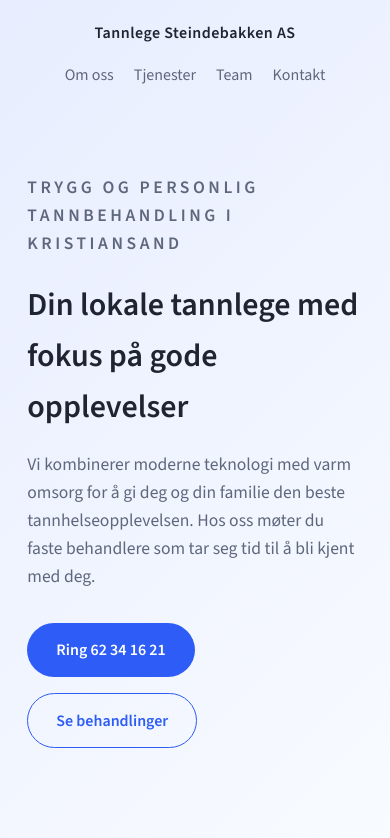
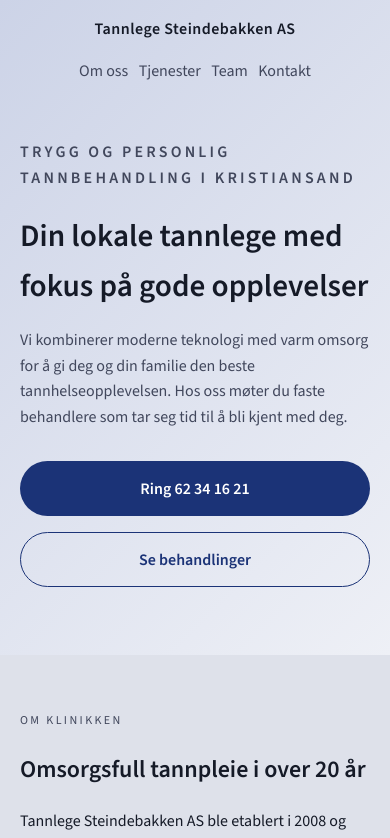
Before and after one commit to mariusops/dentist, a Next.js app: page / in a window 390 px wide. Shown: the top 838 px of the page. Built offline with nearby package versions, Linux system fonts and the light colour scheme.

Commit message:
Refactor global styles for improved responsiveness and visual consistency

```diff
--- a/app/globals.css
+++ b/app/globals.css
@@ -1,13 +1,13 @@
 @import url("https://fonts.googleapis.com/css2?family=Source+Sans+3:wght@300;400;600&display=swap");
 
 :root {
-  --bg: #f5f6fb;
-  --surface: #ffffff;
-  --accent: #2d5cf6;
-  --accent-dark: #1b3ec6;
-  --text: #1f2430;
-  --muted: #5f677c;
-  --card-border: #e3e6f0;
+  --bg: #dee1ea;
+  --surface: #fafafa;
+  --accent: #1b3377;
+  --accent-dark: #122354;
+  --text: #151a27;
+  --muted: #41475c;
+  --card-border: #c2c7d9;
 }
 
 *,
@@ -54,7 +54,7 @@
 }
 
 .hero {
-  background: linear-gradient(135deg, #e8edff, #f8fbff);
+  background: linear-gradient(135deg, #ccd3e7, #eef0f6);
   padding: 0 7vw 5rem;
 }
 
@@ -209,10 +209,78 @@
 @media (max-width: 720px) {
   .nav {
     flex-direction: column;
+    align-items: flex-start;
+    padding: 1rem 0 0.5rem;
   }
 
   .nav-links {
     flex-wrap: wrap;
+    justify-content: flex-start;
+    gap: 0.65rem;
+  }
+
+  .hero {
+    padding: 0 1.5rem 3.5rem;
+  }
+
+  .hero-content {
+    padding: 2rem 0 1.25rem;
+  }
+
+  h1 {
+    font-size: clamp(1.8rem, 8vw, 2.4rem);
+  }
+
+  .hero p {
+    font-size: 1rem;
+  }
+
+  .hero-actions {
+    flex-direction: column;
+  }
+
+  .hero-actions .btn {
+    width: 100%;
     justify-content: center;
   }
+
+  .section {
+    padding: 3rem 1.5rem;
+  }
+
+  .cards,
+  .team-grid {
+    grid-template-columns: 1fr;
+  }
+
+  .contact {
+    grid-template-columns: 1fr;
+  }
+
+  .contact-card {
+    padding: 1.75rem;
+  }
+
+  .map {
+    min-height: 260px;
+  }
 }
+
+@media (max-width: 480px) {
+  .nav {
+    align-items: center;
+  }
+
+  .nav-links {
+    justify-content: center;
+    text-align: center;
+  }
+
+  .hero {
+    padding: 0 1.25rem 3rem;
+  }
+
+  .section {
+    padding: 2.75rem 1.25rem;
+  }
+}
```
